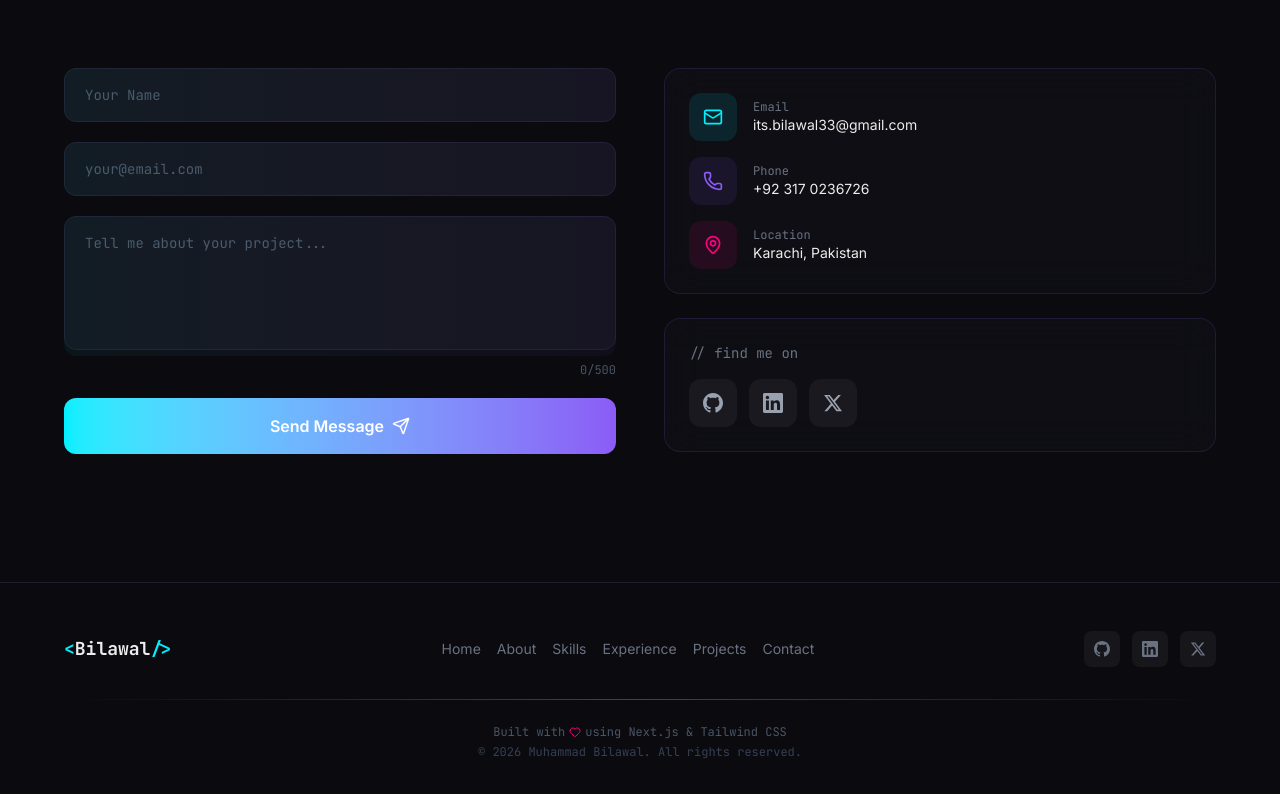
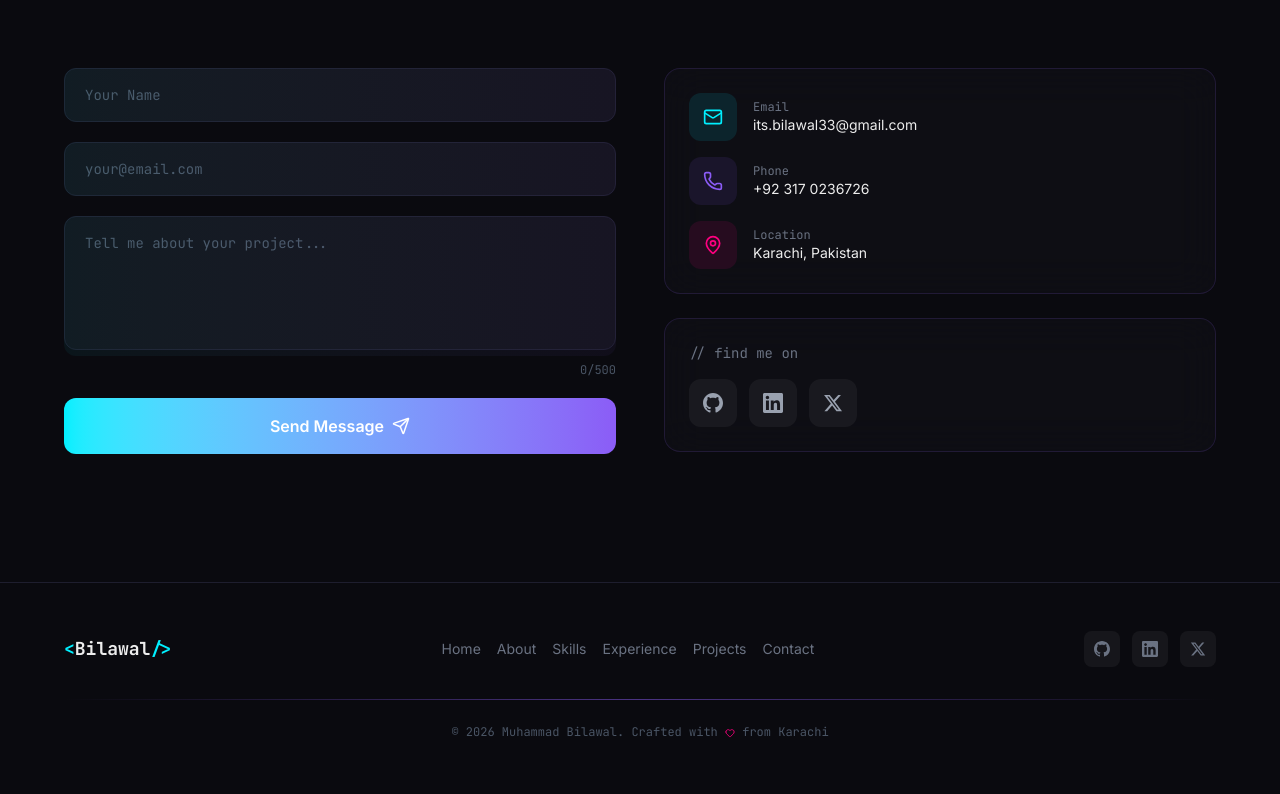
Before and after one commit to Malik-Bilawal/my-portfolio, a Next.js app: page / in a window 1280 px wide. Shown: the part 4833-5627 px from the top of the page. Built offline with nearby package versions, Linux system fonts and the light colour scheme.

Commit message:
style: cleaner footer text

```diff
--- a/src/components/Footer.tsx
+++ b/src/components/Footer.tsx
@@ -77,13 +77,8 @@ export default function Footer() {
         <div className="section-divider mt-8 mb-6" />
 
         <div className="text-center">
-          <p className="text-xs text-gray-600 font-mono flex items-center justify-center gap-1">
-            Built with <Heart size={12} className="text-pink" /> using Next.js
-            & Tailwind CSS
-          </p>
-          <p className="text-xs text-gray-700 font-mono mt-1">
-            &copy; {new Date().getFullYear()} {personalInfo.name}. All rights
-            reserved.
+          <p className="text-xs text-gray-600 font-mono">
+            &copy; {new Date().getFullYear()} {personalInfo.name}. Crafted with <Heart size={10} className="inline text-pink" /> from Karachi
           </p>
         </div>
       </div>
```
